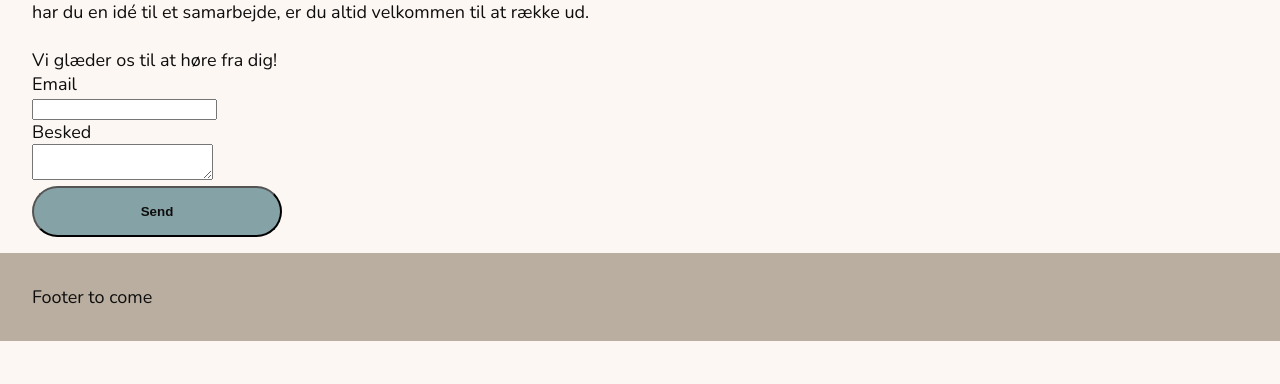
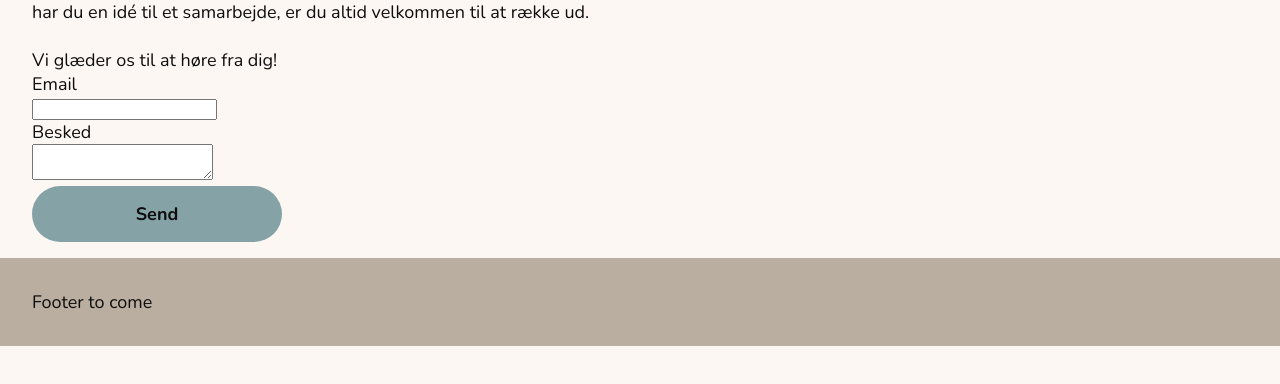
Before and after one commit to UCL-Projekt-5/Projekt-5, a plain HTML site: page contact.html in a window 1280 px wide. Shown: the part 170-554 px from the top of the page. Drawn offline with nearby package versions, Linux system fonts and the light colour scheme.

Commit message:
Replace submit input with button in contact form and add button styles

```diff
--- a/contact.html
+++ b/contact.html
@@ -50,7 +50,7 @@
           <label for="message">Besked</label><br />
           <textarea id="message" name="message"></textarea><br />
 
-          <input type="submit" value="Send" class="btn btn-primary btn-big" />
+          <button type="submit" class="btn btn-big btn-primary">Send</button>
         </form>
       </div>
       <div class="rightSide"><img src="#" alt="Billede af et telt" /></div>
--- a/css/root.css
+++ b/css/root.css
@@ -184,6 +184,15 @@ img {
   display: block;
 }
 
+button {
+  color: none;
+  border: none;
+  font-family: var(--font-nunito);
+  font-weight: var(--fw-nunito-regular);
+  font-size: var(--fs-body);
+  line-height: var(--line-height-auto);
+}
+
 .btn {
   display: inline-flex;
   flex-direction: column;
```
